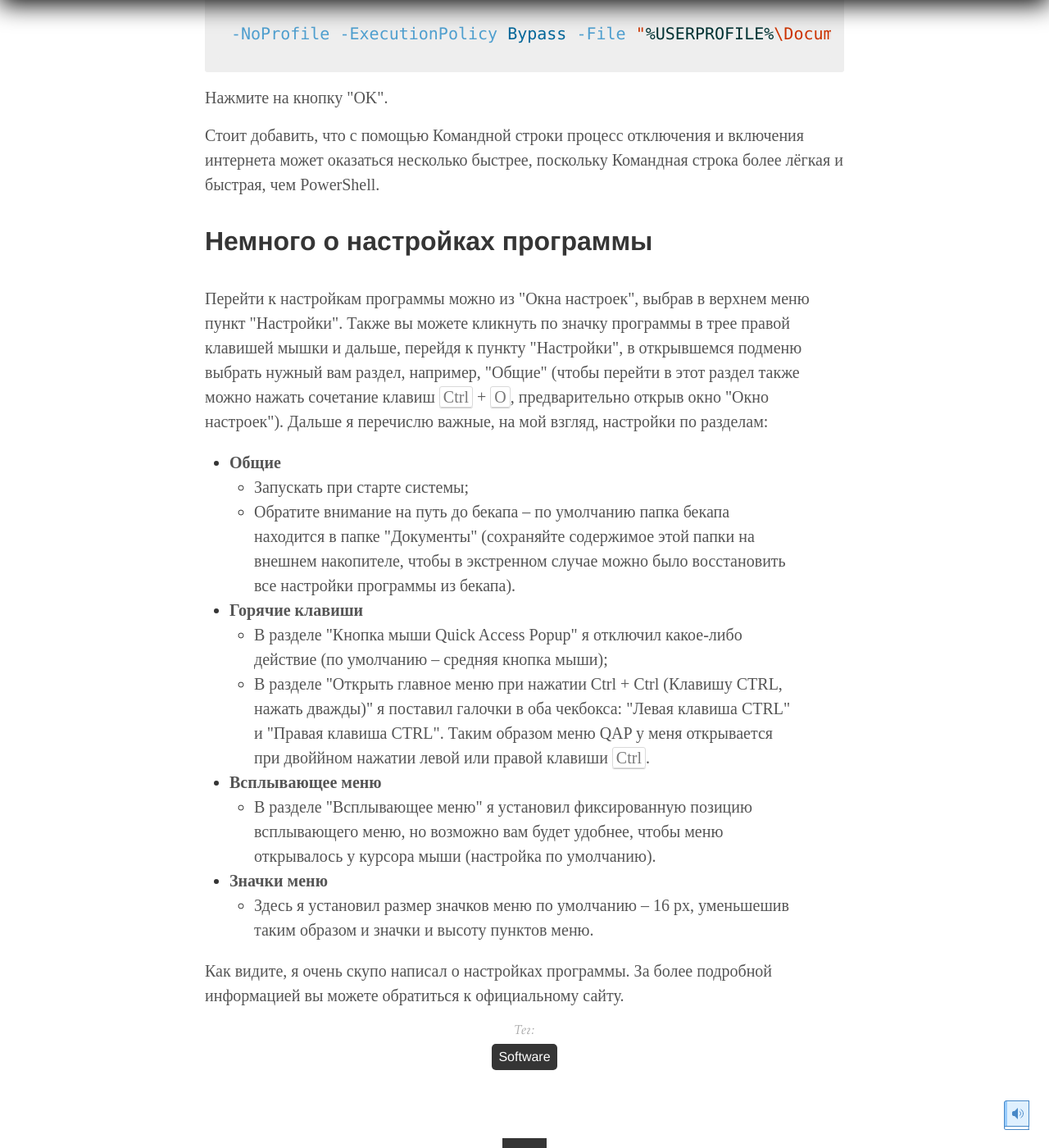
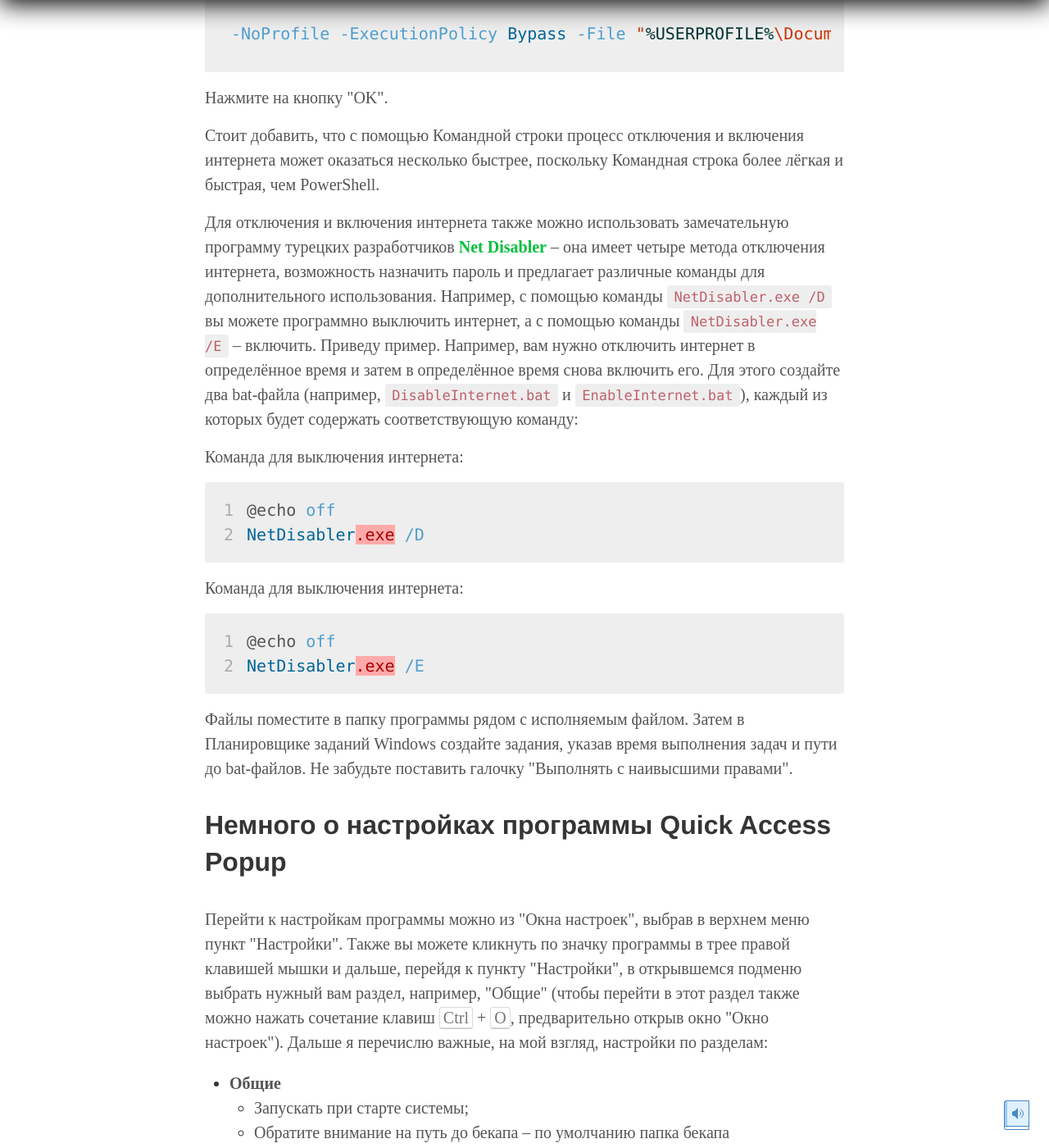
Before and after one commit to postolny/postolny.github.io, a Jekyll site: the page built from _posts/2024-11-12-сome-configurare-quick-access-popup.md, in a window 1280 px wide and 1400 px high, scrolled down 17398 px. Shown: the whole window at 82% size. Built offline with Jekyll 4.4.1, drawn with Linux system fonts in a browser that asks for light colours.

Commit message:
Add files via upload

```diff
--- a/_posts/2024-11-12-сome-configurare-quick-access-popup.md
+++ b/_posts/2024-11-12-сome-configurare-quick-access-popup.md
@@ -322,7 +322,25 @@ if (Get-NetAdapter | Where-Object { $_.Status -eq "Up" }) {
 
 Стоит добавить, что с помощью Командной строки процесс отключения и включения интернета может оказаться несколько быстрее, поскольку Командная строка более лёгкая и быстрая, чем PowerShell.
 
-### Немного о настройках программы
+Для отключения и включения интернета также можно использовать замечательную программу турецких разработчиков [Net Disabler](https://www.sordum.org/9660/) – она имеет четыре метода отключения интернета, возможность назначить пароль и предлагает различные команды для дополнительного использования. Например, с помощью команды `NetDisabler.exe /D` вы можете программно выключить интернет, а с помощью команды `NetDisabler.exe /E` – включить. Приведу пример. Например, вам нужно отключить интернет в определённое время и затем в определённое время снова включить его. Для этого создайте два bat-файла (например, `DisableInternet.bat` и `EnableInternet.bat`), каждый из которых будет содержать соответствующую команду:
+
+Команда для выключения интернета:
+
+{% highlight batch linenos %}
+@echo off
+NetDisabler.exe /D
+{% endhighlight %}
+
+Команда для выключения интернета:
+
+{% highlight batch linenos %}
+@echo off
+NetDisabler.exe /E
+{% endhighlight %}
+
+Файлы поместите в папку программы рядом с исполняемым файлом. Затем в Планировщике заданий Windows создайте задания, указав время выполнения задач и пути до bat-файлов. Не забудьте поставить галочку "Выполнять с наивысшими правами".
+
+### Немного о настройках программы Quick Access Popup
 
 Перейти к настройкам программы можно из "Окна настроек", выбрав в верхнем меню пункт "Настройки". Также вы можете кликнуть по значку программы в трее правой клавишей мышки и дальше, перейдя к пункту "Настройки", в открывшемся подменю выбрать нужный вам раздел, например, "Общие" (чтобы перейти в этот раздел также можно нажать сочетание клавиш <kbd>Ctrl</kbd> + <kbd>O</kbd>, предварительно открыв окно "Окно настроек"). Дальше я перечислю важные, на мой взгляд, настройки по разделам:
 
```
